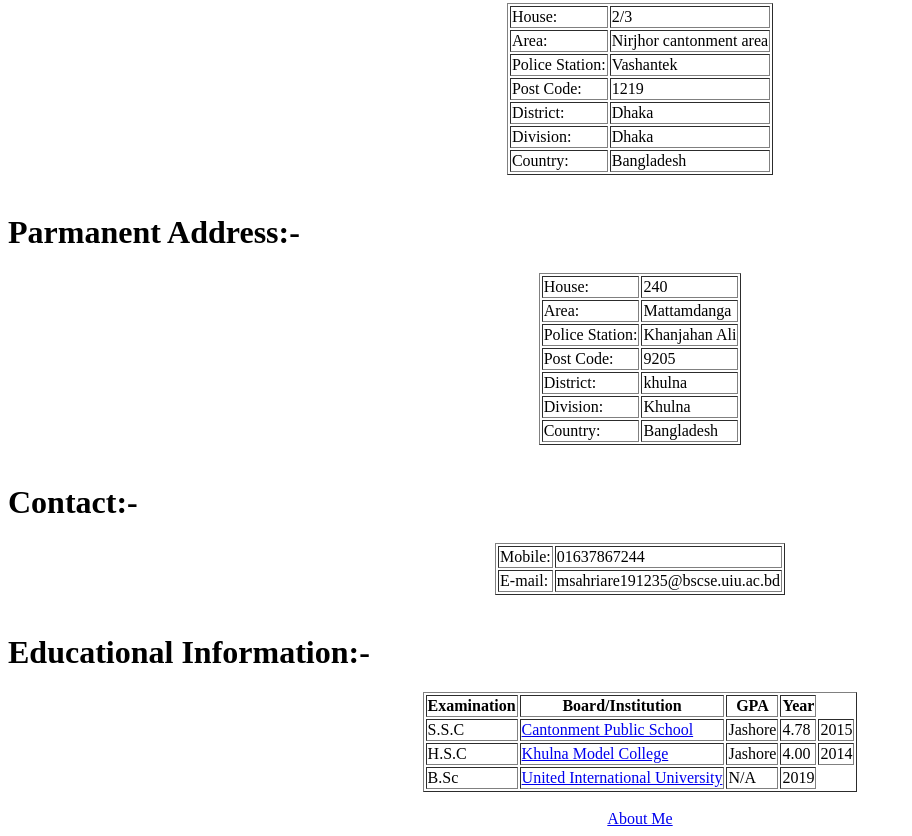
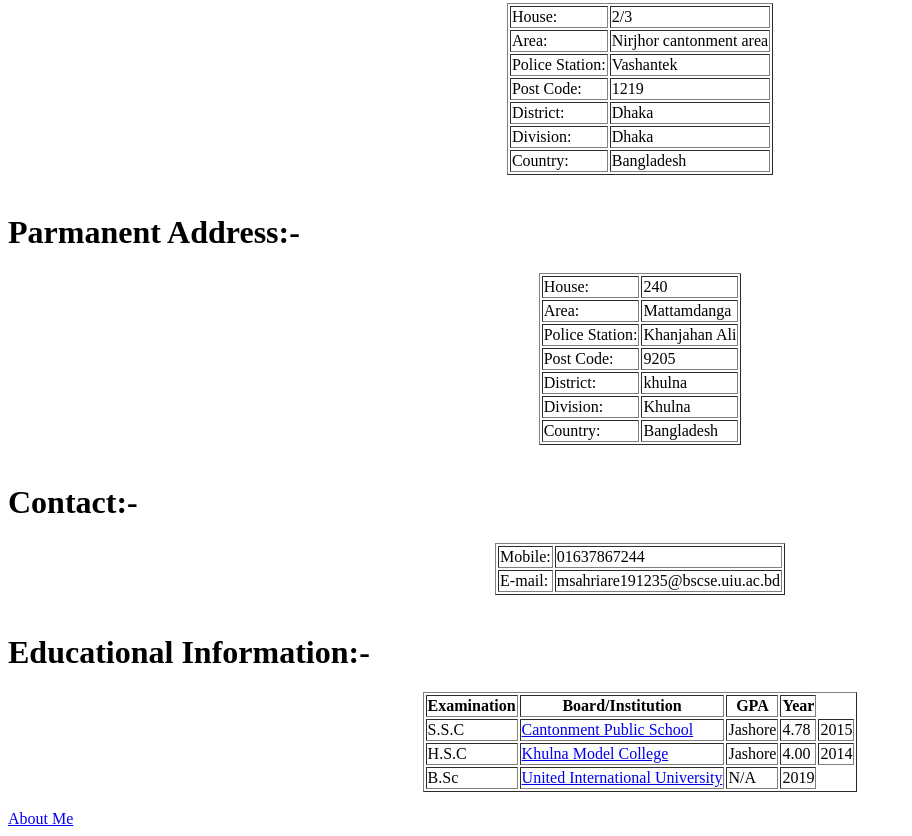
Before and after one commit to Scarecrow191235/Scarecrow191235.github, a plain HTML site: page index.html in a window 1280 px wide. Shown: the part 636-1472 px from the top of the page, without its empty margins (0-912 px from the left). Drawn offline with Linux system fonts and the light colour scheme.

Commit message:
Update index.html

```diff
--- a/index.html
+++ b/index.html
@@ -161,7 +161,7 @@
 		</table>
 	</div>
 	</br>
-			<div align="center"> <a href="about.html"> About Me</a></div>
+	<a href="about.html">About Me</a>
 				</div>
 </body>
 </html>
```
